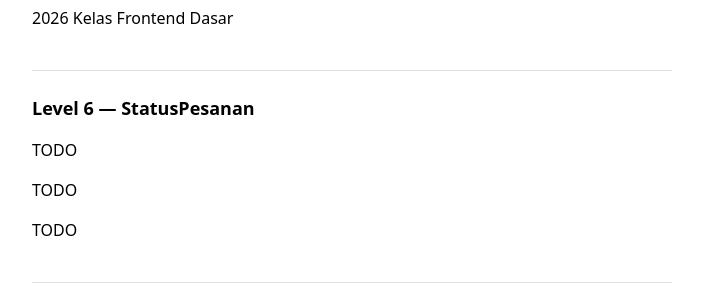
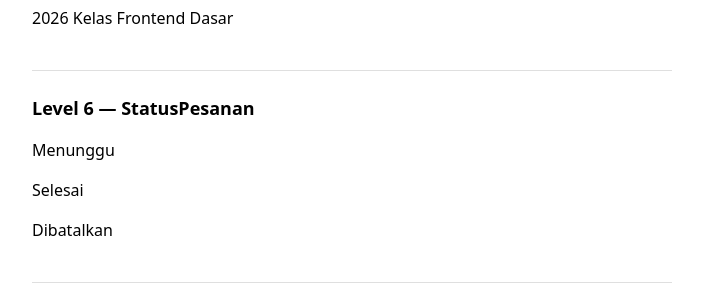
Before and after one commit to webdev-if-its/frontend-5053241002, a React (Vite) app in the folder pertemuan-02/: page / in a window 1280 px wide. Shown: the part 1080-1372 px from the top of the page, without its empty margins (288-991 px from the left). Built offline with nearby package versions, Linux system fonts and the light colour scheme.

Commit message:
pertemuan-02: level 6 selesai

```diff
--- a/pertemuan-02/src/components/StatusPesanan.tsx
+++ b/pertemuan-02/src/components/StatusPesanan.tsx
@@ -2,6 +2,13 @@
 // `Status` dari '../types', jangan tulis ulang union-nya di sini). Lalu
 // render teks berbeda sesuai status: pending -> "Menunggu", selesai ->
 // "Selesai", batal -> "Dibatalkan". Lihat SOAL.md untuk kontrak lengkap.
-export function StatusPesanan(props: any) {
-  return <p>TODO</p>
+import type { Status } from '../types'
+
+export function StatusPesanan({ status }: { status: Status }) {
+  let label = ''
+  if (status === 'pending') label = 'Menunggu'
+  else if (status === 'selesai') label = 'Selesai'
+  else if (status === 'batal') label = 'Dibatalkan'
+
+  return <p>{label}</p>
 }
--- a/pertemuan-02/src/types.ts
+++ b/pertemuan-02/src/types.ts
@@ -1,3 +1,3 @@
 // TODO(Level 6): ganti `any` di bawah jadi union type 3 nilai yang persis:
 // 'pending' | 'selesai' | 'batal'
-export type Status = any
+export type Status = 'pending' | 'selesai' | 'batal'
```
